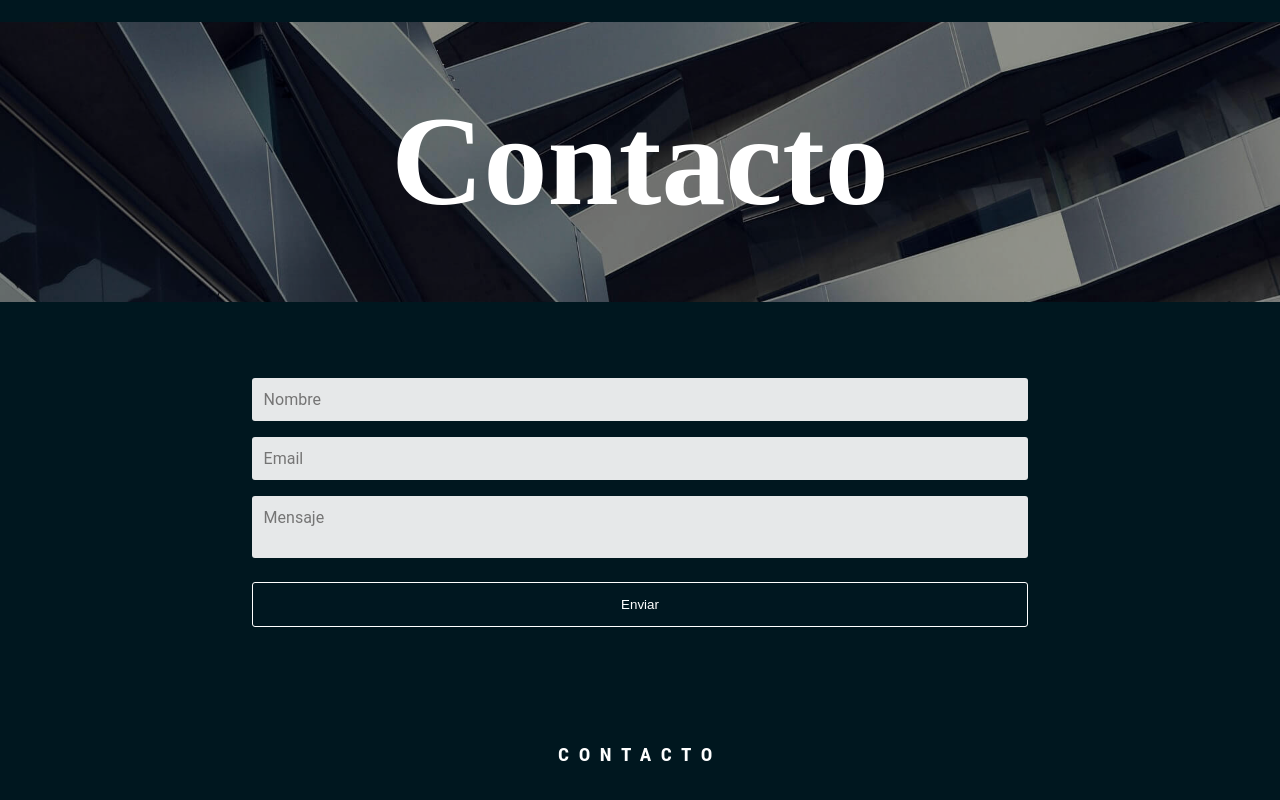
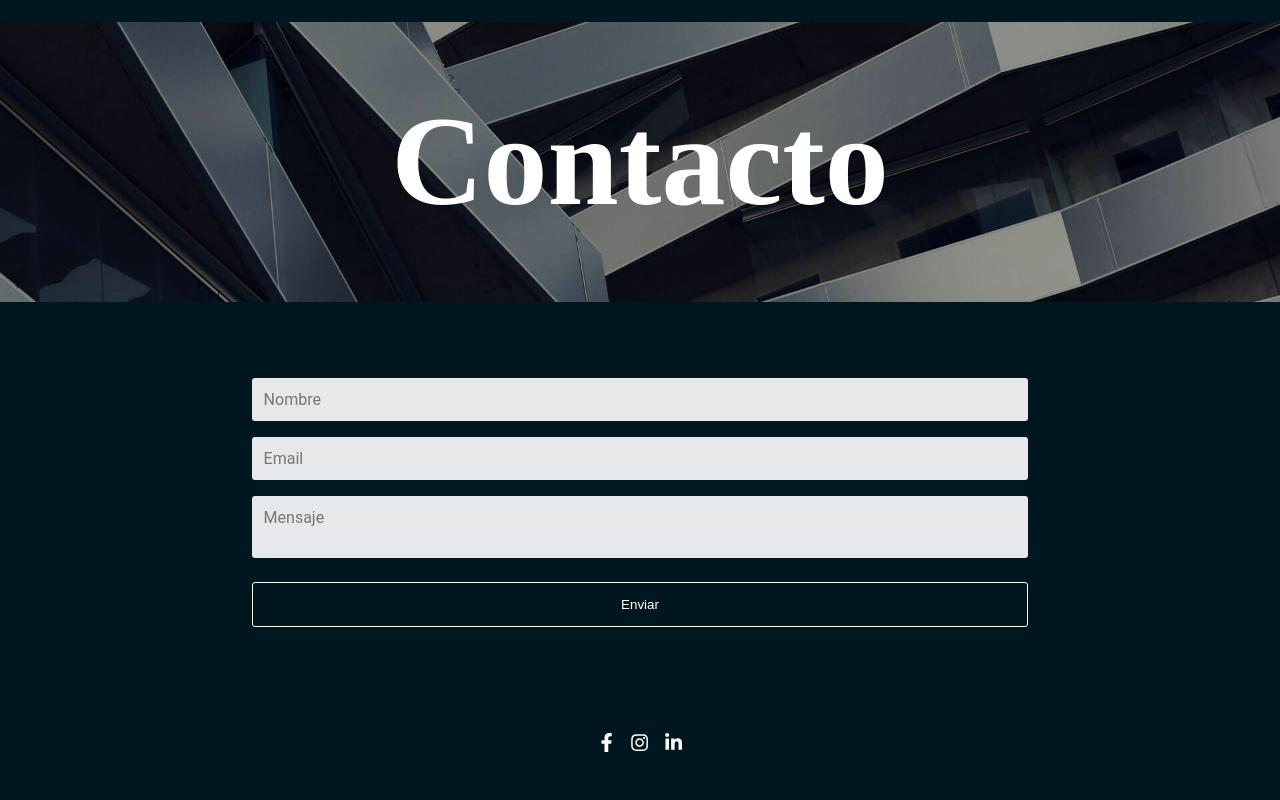
Before and after one commit to juanhelbert/franty, a Next.js app: page / in a window 1280 px wide. Shown: the part 4138-4938 px from the top of the page. After the commit the page ends 4895 px from the top, so only its background shows below. Built offline with nearby package versions, Linux system fonts and the light colour scheme.

Commit message:
Clean up

```diff
--- /dev/null
+++ b/components/ContactForm.js
@@ -0,0 +1,62 @@
+import React, { useState } from 'react'
+
+const NUMERO_DE_TELEFONO = '5493364274904'
+
+export const ContactForm = () => {
+  const [userInfo, setUserInfo] = useState({})
+
+  const handleChange = e => {
+    const name = e.target.name
+    const value = e.target.value
+    setUserInfo({ ...userInfo, [name]: value })
+  }
+
+  const handleSubmit = (e) => {
+    e.preventDefault()
+
+    const formatedText = `
+    *Nombre*: ${(userInfo.name || '').replace(' ', '%20')}
+    %0A*Email*: ${(userInfo.email || '').replace(' ', '%20')}
+    %0A*Mensaje*: ${(userInfo.content || '').replace(' ', '%20')}
+    `
+    window.open(`https://wa.me/${NUMERO_DE_TELEFONO}?text=${formatedText}`)
+  }
+
+  return (
+    <section className='contact-form'>
+      <div className='flex-container'>
+        <div className='centered-content'>
+          <form onSubmit={handleSubmit}>
+            <input
+              required
+              name='name'
+              type='text'
+              placeholder='Nombre'
+              value={userInfo.name}
+              onChange={e => handleChange(e)}
+            />
+
+            <input
+              required
+              name='email'
+              type='email'
+              placeholder='Email'
+              value={userInfo.email}
+              onChange={e => handleChange(e)}
+            />
+
+            <textarea
+              required
+              type='text'
+              name='content'
+              placeholder='Mensaje'
+              onChange={e => handleChange(e)}
+            />
+
+            <button type='submit'>Enviar</button>
+          </form>
+        </div>
+      </div>
+    </section>
+  )
+}
--- /dev/null
+++ b/components/Footer.js
@@ -0,0 +1,12 @@
+import React from 'react'
+import { FaInstagram, FaLinkedinIn, FaFacebookF } from 'react-icons/fa'
+
+export const Footer = () => {
+  return (
+    <footer>
+      <h3 className='head-small head-centered'>
+        <FaFacebookF /> <FaInstagram /> <FaLinkedinIn />
+      </h3>
+    </footer>
+  )
+}
--- a/package.json
+++ b/package.json
@@ -13,6 +13,7 @@
     "node-sass": "^4.14.1",
     "react": "16.13.1",
     "react-dom": "16.13.1",
+    "react-icons": "^3.11.0",
     "react-scroll-parallax": "^2.3.4"
   }
 }
--- a/pages/index.js
+++ b/pages/index.js
@@ -1,40 +1,21 @@
-import React, { useState } from 'react'
+import './index.scss'
+import React from 'react'
+import Head from 'next/head'
+import { ContactForm } from '../components/ContactForm'
+import { Footer } from '../components/Footer'
 import { ParallaxProvider, ParallaxBanner, Parallax } from 'react-scroll-parallax'
-import Head from 'next/head'
-import './index.scss'
-
-const NUMERO_DE_TELEFONO = '5493364274904'
 
 export default function Home() {
-  const [userInfo, setUserInfo] = useState({})
-
-  const handleChange = e => {
-    const name = e.target.name
-    const value = e.target.value
-    setUserInfo({ ...userInfo, [name]: value })
-  }
-
-  const handleSubmit = (e) => {
-    e.preventDefault()
-
-    const formatedText = `
-    *Nombre*: ${(userInfo.name || '').replace(' ', '%20')}
-    %0A*Email*: ${(userInfo.email || '').replace(' ', '%20')}
-    %0A*Mensaje*: ${(userInfo.content || '').replace(' ', '%20')}
-    `
-    window.open(`https://wa.me/${NUMERO_DE_TELEFONO}?text=${formatedText}`)
-  }
-
   return (
     <ParallaxProvider>
+      <Head>
+        <title>Franty</title>
+        <link rel='icon' href='/favicon.ico' />
+      </Head>
+
       <div className='container'>
-        <Head>
-          <title>Franty</title>
-          <link rel='icon' href='/favicon.ico' />
-        </Head>
-
         <main className='content js-content'>
-          <section class='block section-landing' style={{ paddingTop: 0 }}>
+          <section className='block section-landing' style={{ paddingTop: 0 }}>
             <ParallaxBanner
               style={{ height: '100vh' }}
               layers={[{
@@ -109,7 +90,7 @@ export default function Home() {
                     <h2 className="head-small">Free Air</h2>
                     <p className="copy copy-white">
                       Apparently we had reached a great height in the atmosphere, for the sky was a dead black, and the stars had ceased to twinkle.
-                </p>
+                    </p>
                   </figcaption>
                 </figure>
               </Parallax>
@@ -126,49 +107,13 @@ export default function Home() {
             <h3 className="head-large parallax-text">Contacto</h3>
           </ParallaxBanner>
 
-          <section className='contact-form'>
-            <div className='flex-container'>
-              <div className='centered-content'>
-                <form onSubmit={handleSubmit}>
-                  <input
-                    required
-                    name='name'
-                    type='text'
-                    placeholder='Nombre'
-                    value={userInfo.name}
-                    onChange={e => handleChange(e)}
-                  />
+          <Parallax y={[-10, 10]} >
+            <ContactForm />
+          </Parallax>
 
-                  <input
-                    required
-                    name='email'
-                    type='email'
-                    placeholder='Email'
-                    value={userInfo.email}
-                    onChange={e => handleChange(e)}
-                  />
-
-                  <textarea
-                    required
-                    type='text'
-                    name='content'
-                    placeholder='Mensaje'
-                    onChange={e => handleChange(e)}
-                  />
-
-                  <button type='submit'>Enviar</button>
-                </form>
-              </div>
-            </div>
-          </section>
-
-          <section className='custom-properties-ftw'>
-            <h3 className='head-small head-centered'>Contacto</h3>
-          </section>
         </main>
 
-        <footer>
-        </footer>
+        <Footer />
 
       </div>
     </ParallaxProvider >
--- a/pages/index.scss
+++ b/pages/index.scss
@@ -231,15 +231,6 @@ html {
   min-height: 150vh;
 }
 
-// -------------- kind of a footer
-.custom-properties-ftw {
-  padding: 2.5rem 1.5rem;
-
-  .head-small {
-    margin-bottom: 0;
-  }
-}
-
 form {
   width: 100%;
   height: 100%;
@@ -283,6 +274,12 @@ form {
   }
 }
 
+footer {
+  .head-small {
+    margin: 30px 0;
+  }
+}
+
 @media only screen and (max-width: 576px) {
   .head-large {
     font-size: 18vw;
```
Also changed, not shown: 1 other file (tests, documents, lock files or other folders).
